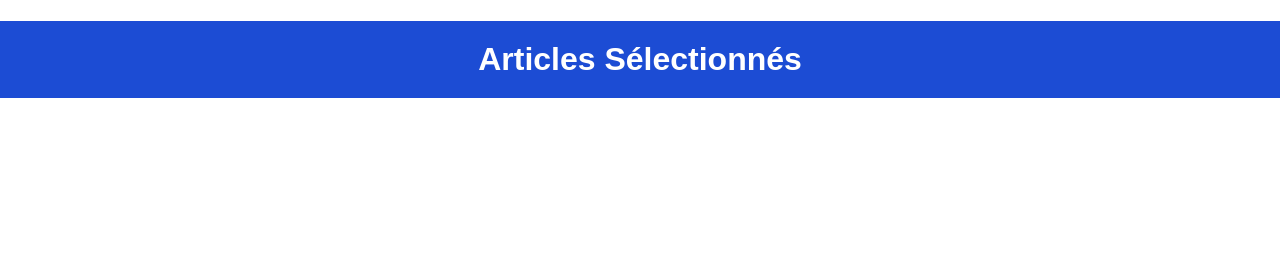
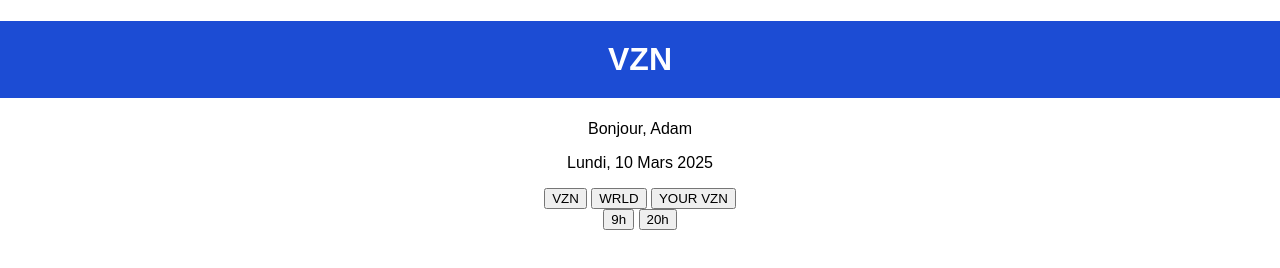
Before and after one commit to RaiiiiiifZ/soulvzn.github.io, a plain HTML site: page index.html in a window 1280 px wide. Drawn offline with Linux system fonts and the light colour scheme; no server answers.

Commit message:
Update index.html

```diff
--- a/index.html
+++ b/index.html
@@ -3,14 +3,37 @@
 <head>
     <meta charset="UTF-8">
     <meta name="viewport" content="width=device-width, initial-scale=1.0">
-    <title>VZN Articles</title>
+    <title>VZN</title>
     <link rel="stylesheet" href="style.css">
 </head>
 <body>
-    <h1>Articles Sélectionnés</h1>
-    <div id="articles-container">
-        <!-- Les articles seront injectés ici -->
+    <div class="container">
+        <!-- Header -->
+        <header>
+            <h1>VZN</h1>
+            <p>Bonjour, <span class="username">Adam</span></p>
+            <p class="date">Lundi, 10 Mars 2025</p>
+        </header>
+
+        <!-- Navigation Tabs -->
+        <nav class="tabs">
+            <button class="tab active">VZN</button>
+            <button class="tab">WRLD</button>
+            <button class="tab">YOUR VZN</button>
+        </nav>
+
+        <!-- Time Selector -->
+        <div class="time-selector">
+            <button class="time-btn">9h</button>
+            <button class="time-btn">20h</button>
+        </div>
+
+        <!-- Articles Section -->
+        <section id="articles-container">
+            <!-- Articles will be dynamically added here -->
+        </section>
     </div>
-    <script type="module" src="script.js"></script>
+
+    <script src="script.js"></script>
 </body>
 </html>
```
